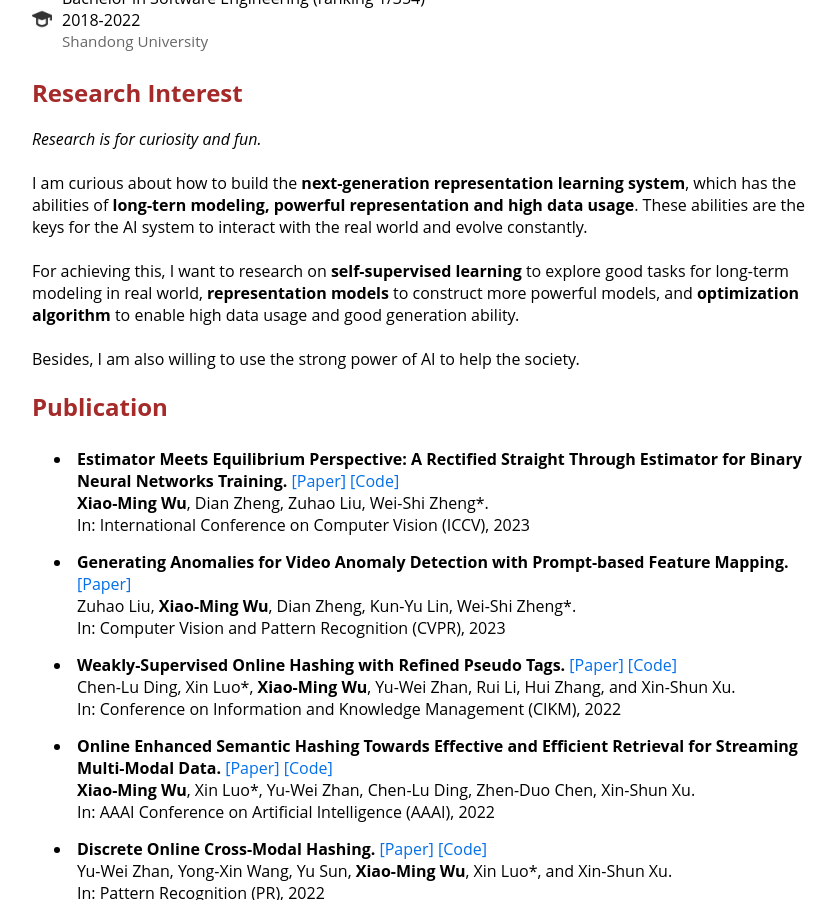
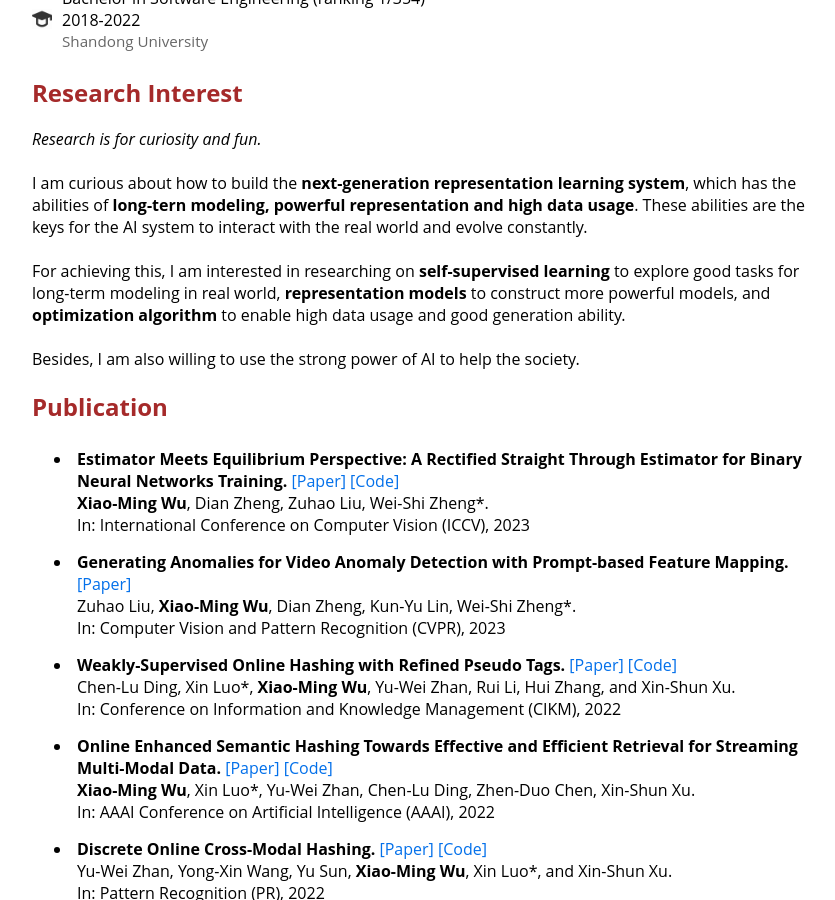
Before and after one commit to DravenALG/DravenALG.github.io, a Jekyll site: the page built from index.html, in a window 1280 px wide and 900 px high, scrolled down 694 px. Shown: the whole window, without its empty margins (208-1043 px from the left). Built offline with Jekyll 4.4.1, drawn with Linux system fonts in a browser that asks for light colours.

Commit message:
Update index.html

```diff
--- a/index.html
+++ b/index.html
@@ -65,7 +65,7 @@ title: Xiao-Ming Wu (伍晓鸣)
 
     I am curious about how to build the <span style='font-weight: bold;'>next-generation representation learning system</span>, which has the abilities of <span style='font-weight: bold;'>long-tern modeling, powerful representation and high data usage</span>. These abilities are the keys for the AI system to interact with the real world and evolve constantly.<br><br>
 
-    For achieving this, I want to research on <span style='font-weight: bold;'>self-supervised learning</span> to explore good tasks for long-term modeling in real world, <span style='font-weight: bold;'>representation models</span> to construct more powerful models, and <span style='font-weight: bold;'>optimization algorithm</span> to enable high data usage and good generation ability.<br><br>
+    For achieving this, I am interested in researching on <span style='font-weight: bold;'>self-supervised learning</span> to explore good tasks for long-term modeling in real world, <span style='font-weight: bold;'>representation models</span> to construct more powerful models, and <span style='font-weight: bold;'>optimization algorithm</span> to enable high data usage and good generation ability.<br><br>
 
     Besides, I am also willing to use the strong power of AI to help the society.<br>
 </div>
```
